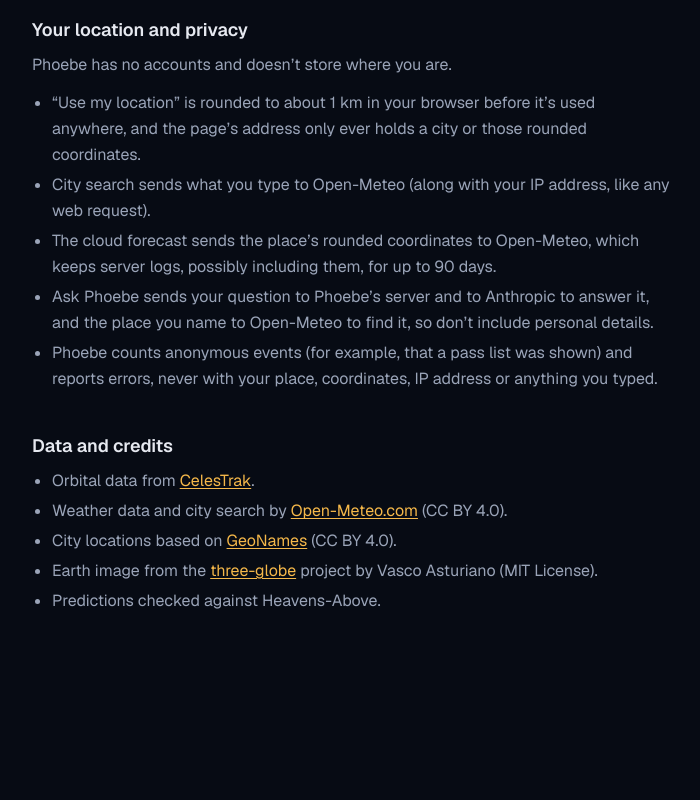
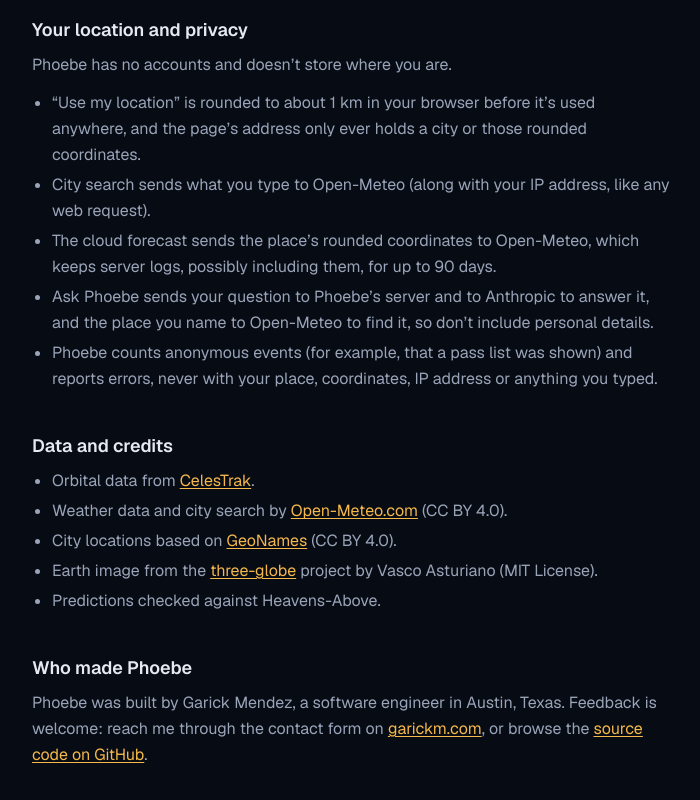
Before and after one commit to garick-git/phoebe, a Next.js app in the folder frontend/: page /about in a window 1280 px wide. Shown: the part 1155-1955 px from the top of the page, without its empty margins (288-988 px from the left). Before the commit the page ends 1801 px from the top, so only its background shows below. Built offline with nearby package versions, Linux system fonts and the light colour scheme; no server answers.

Commit message:
About: who made Phoebe (#25)

```diff
--- a/frontend/src/app/about/page.tsx
+++ b/frontend/src/app/about/page.tsx
@@ -24,9 +24,10 @@
 
 /**
  * About: how it works, how a pass is judged visible and how that was checked,
- * credits (attribution required by Open-Meteo and GeoNames, CC BY 4.0), and
- * the privacy note. Every claim here must stay true: numbers come from the
- * project's measured results, not estimates.
+ * credits (attribution required by Open-Meteo and GeoNames, CC BY 4.0), the
+ * privacy note, and who made it (links only, no email on the page). Every
+ * claim here must stay true: numbers come from the project's measured results,
+ * not estimates.
  */
 export default function AboutPage() {
   return (
@@ -147,6 +148,21 @@
           <li>Predictions checked against Heavens-Above.</li>
         </ul>
       </Section>
+
+      <Section id="maker" title="Who made Phoebe">
+        <p>
+          Phoebe was built by Garick Mendez, a software engineer in Austin, Texas. Feedback is
+          welcome: reach me through the contact form on{" "}
+          <a href="https://www.garickm.com/#contact" className={linkClass}>
+            garickm.com
+          </a>
+          , or browse the{" "}
+          <a href="https://github.com/garick-git/phoebe" className={linkClass}>
+            source code on GitHub
+          </a>
+          .
+        </p>
+      </Section>
     </div>
   );
 }
```
